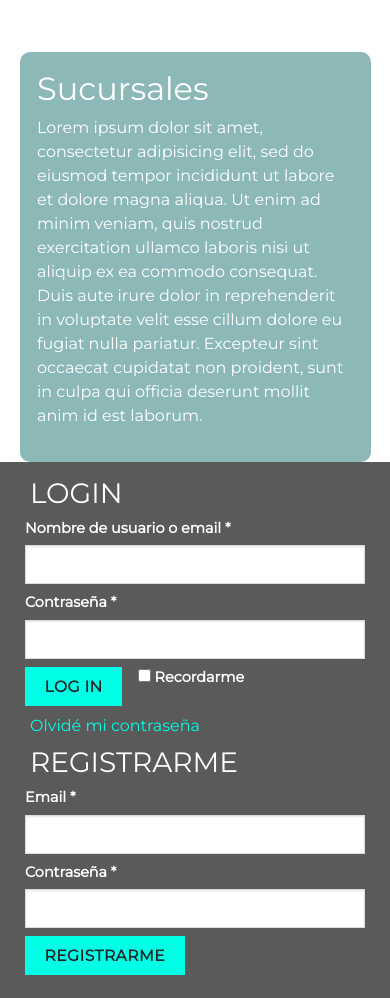
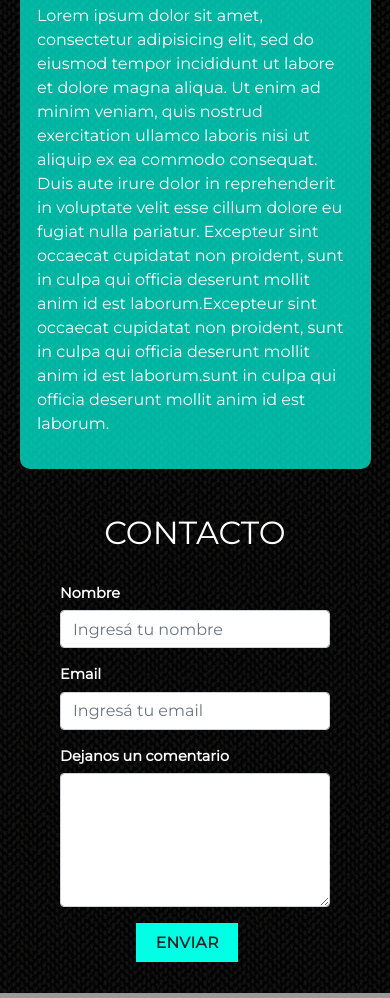
Before and after one commit to gisellegalvan05/eCommerceProject, a PHP site: page /home.php in a window 390 px wide. Shown: the part 2105-3103 px from the top of the page. Run offline with PHP 8.4, Linux system fonts and the light colour scheme; a map, chart or similar area stays blank.

Commit message:
Separe css para cada seccion

```diff
--- a/colecciones.php
+++ b/colecciones.php
@@ -7,7 +7,7 @@
   <meta name="viewport" content="width=device-width, initial-scale=1.0">
   <link href="https://fonts.googleapis.com/css?family=Montserrat" rel="stylesheet">
   <link rel="stylesheet" href="https://stackpath.bootstrapcdn.com/bootstrap/4.3.1/css/bootstrap.min.css" integrity="sha384-ggOyR0iXCbMQv3Xipma34MD+dH/1fQ784/j6cY/iJTQUOhcWr7x9JvoRxT2MZw1T" crossorigin="anonymous">
-  <link rel="stylesheet" href="css/styles.css">
+  <link rel="stylesheet" href="css/styles-products.css">
   <title>HOME</title>
 </head>
 <body>
--- a/css/styles.css
+++ b/css/styles.css
@@ -7,73 +7,62 @@
     box-sizing: border-box;
   }
 
-
   body {
-    background-color: #fff;
+background-image: url('../imgs/wool.png');
     box-sizing: border-box;
     font-family: 'Montserrat', sans-serif;
     width: 100% !important;
   }
+
   nav.navbar{
    background-color: rgba(0, 0, 0, 0.5)!important;
  }
+
   section.about, section.sucursales{
-
     padding-left:5%;
     padding-right:5%;
-
    }
-
 
   .titulo-division{
    text-align: center;
    text-transform: uppercase;
    margin-bottom: 30px;
    margin-top: 30px;
+   color:#fff;
   }
 
-  section.division {
-    background-color:rgba(0,0,0,0.9);
-    padding: 5px;
-    color:#fff;
-
-  }
 
   .google-maps {
         position: relative;
         padding-bottom: 75%;
         height: 0;
         overflow: hidden;
+    }
 
-    }
     .google-maps iframe {
         position: absolute;
         top: 0;
         left: 0;
         width: 100% !important;
         height: 80% !important;
-
-
     }
 
    .fondo-parrafo{
-    background-color: rgba(093,155,155,0.7);
+    background-color: rgba(0,255,229,0.7);
     border-radius: 10px;
     color:#fff;
     padding: 5%;
-
     }
 
- article.about-us-slide div.carousel div.carousel-inner div.carousel-item img{
-   border-radius: 3%;
- }
+   article.about-us-slide div.carousel div.carousel-inner div.carousel-item img{
+     border-radius: 3%;
+   }
 
   .img-firstCarousel{
       object-fit: cover;
       display:block;
-      height:48vh;
+      height:293px;
       width:100%;
-
   }
 
   .img-banner {
@@ -84,122 +73,9 @@
     height: 100vh;
   }
 
-  .relative {
-    position: relative;
-  }
+  .contacto-container{
 
-  .collection-title {
-    position: absolute;
-    width: 100%;
-    height: 100%;
-    background-color: #0000004a;
-    z-index: 20;
-    margin-right: 15px;
-  }
-
-  .collection-title h2 {
-    top: 40%;
-    display: -webkit-inline-box;
-    position: absolute;
-    width: 100%;
-    text-align: -webkit-center;
-    color: #fff;
-  }
-
-  .collection-title h5 {
-    top: 55%;
-    display: -webkit-inline-box;
-    position: absolute;
-    width: 100%;
-    text-align: -webkit-center;
-    color: #fff;
-  }
-
-  .coleccion {
-    margin-bottom: 10px;
-  }
-  .producto {
-    margin-bottom: 10px;
-  }
-  section.productos {
-    margin-bottom:40px;
-  }
-
-  .login-container {
-    background-color: #5a5a5a;
     padding: 15px 45px;
-  }
-
-  .center {
-    margin-left: auto;
-    margin-right: auto;
-  }
-
-  .lightbox-content .lightbox-inner {
-    padding: 30px 20px;
-  }
-
-  .lightbox-content .row:not(.row-collapse) {
-    padding-left: 0;
-    padding-right: 0;
-    margin-left: -15px;
-    margin-right: -15px;
-    width: auto;
-  }
-
-  .h3, h3 {
-    font-size: 1.75rem;
-  }
-
-  .h1, .h2, .h3, .h4, .h5, .h6, h1, h2, h3, h4, h5, h6 {
-    margin-bottom: .5rem;
-    font-weight: 500;
-    line-height: 1.2;
-  }
-
-  h1, h2, h3, h4, h5, h6 {
-    margin-top: 0;
-    margin-bottom: .5rem;
-  }
-
-  .uppercase {
-    text-transform: uppercase;
-  }
-
-  .pb-0 {
-    padding-bottom: 0 !important;
-  }
-
-  p.form-row-wide {
-    clear: both;
-  }
-
-  form p {
-    margin-bottom: .5em;
-  }
-
-  p {
-    margin-top: 0;
-  }
-
-  .input-text {
-    box-sizing: border-box;
-    border: 1px solid #ddd;
-    padding: 0 .75em;
-    height: 2.507em;
-    font-size: .97em;
-    border-radius: 0;
-    max-width: 100%;
-    width: 100%;
-    vertical-align: middle;
-    background-color: #fff;
-    color: #333;
-    box-shadow: inset 0 1px 2px rgba(0, 0, 0, 0.1);
-    transition: color .3s, border .3s, background .3s, opacity .3s;
-  }
-
-  .inline {
-    display: inline;
   }
 
   label {
@@ -212,12 +88,6 @@
     font-size: .9em;
     margin-bottom: 0.4em;
   }
-
-  .account-login-inner .uppercase,
-  .account-register-inner .uppercase {
-    color: white;
-  }
-
   .btnLogin {
     background-color: #00ffe5 !important;
     position: relative;
@@ -247,10 +117,6 @@
     box-sizing: border-box;
   }
 
-  .lostPassword a {
-    color: #00ffe5 !important;
-  }
-}
 
 @media only screen and (min-device-width : 481px) and (max-device-width : 768px) {}
 
--- a/hombre.php
+++ b/hombre.php
@@ -7,7 +7,7 @@
   <meta name="viewport" content="width=device-width, initial-scale=1.0">
   <link href="https://fonts.googleapis.com/css?family=Montserrat" rel="stylesheet">
   <link rel="stylesheet" href="https://stackpath.bootstrapcdn.com/bootstrap/4.3.1/css/bootstrap.min.css" integrity="sha384-ggOyR0iXCbMQv3Xipma34MD+dH/1fQ784/j6cY/iJTQUOhcWr7x9JvoRxT2MZw1T" crossorigin="anonymous">
-  <link rel="stylesheet" href="css/styles.css">
+  <link rel="stylesheet" href="css/styles-colections.css">
   <title>HOME</title>
 </head>
 
--- a/home.php
+++ b/home.php
@@ -63,7 +63,7 @@
             <article class="fondo-parrafo">
               <h2>Sucursales</h2>
             <p>
-            Lorem ipsum dolor sit amet, consectetur adipisicing elit, sed do eiusmod tempor incididunt ut labore et dolore magna aliqua. Ut enim ad minim veniam, quis nostrud exercitation ullamco laboris nisi ut aliquip ex ea commodo consequat. Duis aute irure dolor in reprehenderit in voluptate velit esse cillum dolore eu fugiat nulla pariatur. Excepteur sint occaecat cupidatat non proident, sunt in culpa qui officia deserunt mollit anim id est laborum.
+            Lorem ipsum dolor sit amet, consectetur adipisicing elit, sed do eiusmod tempor incididunt ut labore et dolore magna aliqua. Ut enim ad minim veniam, quis nostrud exercitation ullamco laboris nisi ut aliquip ex ea commodo consequat. Duis aute irure dolor in reprehenderit in voluptate velit esse cillum dolore eu fugiat nulla pariatur. Excepteur sint occaecat cupidatat non proident, sunt in culpa qui officia deserunt mollit anim id est laborum.Excepteur sint occaecat cupidatat non proident, sunt in culpa qui officia deserunt mollit anim id est laborum.sunt in culpa qui officia deserunt mollit anim id est laborum.
             </p>
             </article>
           </div>
@@ -105,44 +105,36 @@
       </div>
     </div>
 
-    <div class="row login-container">
-      <section id="login" class="center">
-        <div class="lightbox-inner">
-          <div class="row" id="customer_login">
-            <div class="col-12 col-lg-6 col pb-0 center">
-              <div class="account-login-inner">
-                <h3 class="uppercase">Login</h3>
-                <form class="" method="post">
-                  <p class="form-row form-row-wide"> <label for="username">Nombre de usuario o email&nbsp;<span class="required">*</span></label> <input type="text" class="input-text" name="username" id="username" autocomplete="username" value="">
-                  </p>
-                  <p class="form-row form-row-wide"> <label for="password">Contraseña&nbsp;<span class="required">*</span></label> <input class="input-text" type="password" name="password" id="password" autocomplete="current-password"></p>
-                  <p class="form-row">
-                    <button type="submit" class="btnLogin" name="login" value="Log in">Log in</button>
-                    <label class="">
-                      <input class="" name="rememberme" type="checkbox" id="rememberme" value="forever"> <span>Recordarme</span>
-                    </label>
-                  </p>
-                  <p class="lostPassword"> <a href="#">Olvidé mi contraseña</a></p>
-                </form>
-              </div>
-            </div>
-            <div class="col-12 col-lg-6 col pb-0 center">
-              <div class="account-register-inner">
-                <h3 class="uppercase">Registrarme</h3>
-                <form method="post" class="">
-                  <p class="form-row form-row-wide"> <label for="reg_email">Email&nbsp;<span class="required">*</span></label> <input type="email"
-                      class="input-text" name="email" id="reg_email" autocomplete="email" value=""></p>
-                  <p class="form-row form-row-wide"> <label for="reg_password">Contraseña&nbsp;<span class="required">*</span></label> <input type="password"
-                      class="input-text" name="password" id="reg_password" autocomplete="new-password"></p>
-                  <div class="privacy-policy-text"></div>
-                  <p class="form-row"><button type="submit" class="btnLogin" name="register" value="Register">Registrarme</button></p>
-                </form>
-              </div>
-            </div>
-          </div>
-        </div>
-      </section>
-
+ <footer>
+   <div class="contacto-container">
+  <div class="row">
+    <div class="col-12">
+      <h2 class="titulo-division footer-tit">Contacto</h2>
+    </div>
+  </div>
+  <div class="container">
+<form>
+  <div class="form-row justify-content-center">
+    <div class="form-group col-12 col-md-3">
+      <label for="name">Nombre</label>
+      <input type="text" class="form-control" id="name" name="name" placeholder="Ingresá tu nombre">
+    </div>
+      <div class="form-group col-12 col-md-3">
+        <label for="email">Email</label>
+        <input type="email" class="form-control" id="email" placeholder="Ingresá tu email">
+      </div>
+  </div>
+  <div class="form-row justify-content-center">
+    <div class="form-group col-12 col-md-6">
+    <label for="comentarios">Dejanos un comentario</label>
+   <textarea class="form-control" id="comentarios"  name="coments" rows="5"></textarea>
+  </div>
+ </div>
+    <p class="form-row justify-content-center "><button type="submit" class="btnLogin" name="submit" value="Submit">Enviar</button></p>
+</form>
+</div>
+    </div>
+ </footer>
 
 
 
--- a/login.php
+++ b/login.php
@@ -7,7 +7,7 @@
   <meta name="viewport" content="width=device-width, initial-scale=1.0">
   <link href="https://fonts.googleapis.com/css?family=Montserrat" rel="stylesheet">
   <link rel="stylesheet" href="https://stackpath.bootstrapcdn.com/bootstrap/4.3.1/css/bootstrap.min.css" integrity="sha384-ggOyR0iXCbMQv3Xipma34MD+dH/1fQ784/j6cY/iJTQUOhcWr7x9JvoRxT2MZw1T" crossorigin="anonymous">
-  <link rel="stylesheet" href="css/styles.css">
+  <link rel="stylesheet" href="css/styles-login.css">
   <title>HOME</title>
 </head>
 <body>
@@ -48,6 +48,7 @@
       </div>
     </div>
   </section>
+</div>
   <script src="https://code.jquery.com/jquery-3.3.1.slim.min.js" integrity="sha384-q8i/X+965DzO0rT7abK41JStQIAqVgRVzpbzo5smXKp4YfRvH+8abtTE1Pi6jizo" crossorigin="anonymous"></script>
   <script src="https://cdnjs.cloudflare.com/ajax/libs/popper.js/1.14.7/umd/popper.min.js" integrity="sha384-UO2eT0CpHqdSJQ6hJty5KVphtPhzWj9WO1clHTMGa3JDZwrnQq4sF86dIHNDz0W1" crossorigin="anonymous"></script>
   <script src="https://stackpath.bootstrapcdn.com/bootstrap/4.3.1/js/bootstrap.min.js" integrity="sha384-JjSmVgyd0p3pXB1rRibZUAYoIIy6OrQ6VrjIEaFf/nJGzIxFDsf4x0xIM+B07jRM" crossorigin="anonymous"></script>
--- a/mujer.php
+++ b/mujer.php
@@ -9,7 +9,7 @@
   <meta name="viewport" content="width=device-width, initial-scale=1.0">
   <link href="https://fonts.googleapis.com/css?family=Montserrat" rel="stylesheet">
   <link rel="stylesheet" href="https://stackpath.bootstrapcdn.com/bootstrap/4.3.1/css/bootstrap.min.css" integrity="sha384-ggOyR0iXCbMQv3Xipma34MD+dH/1fQ784/j6cY/iJTQUOhcWr7x9JvoRxT2MZw1T" crossorigin="anonymous">
-  <link rel="stylesheet" href="css/styles.css">
+  <link rel="stylesheet" href="css/styles-colections.css">
   <title>HOME</title>
 </head>
 <body>
--- a/ninio.php
+++ b/ninio.php
@@ -8,7 +8,7 @@
   <meta name="viewport" content="width=device-width, initial-scale=1.0">
   <link href="https://fonts.googleapis.com/css?family=Montserrat" rel="stylesheet">
   <link rel="stylesheet" href="https://stackpath.bootstrapcdn.com/bootstrap/4.3.1/css/bootstrap.min.css" integrity="sha384-ggOyR0iXCbMQv3Xipma34MD+dH/1fQ784/j6cY/iJTQUOhcWr7x9JvoRxT2MZw1T" crossorigin="anonymous">
-  <link rel="stylesheet" href="css/styles.css">
+  <link rel="stylesheet" href="css/styles-colections.css">
   <title>HOME</title>
 </head>
 
```
Also changed, not shown: css/styles-colections.css (added, +62 -0 lines), css/styles-login.css (added, +151 -0 lines), css/styles-products.css (added, +84 -0 lines), imgs/black.png (added), imgs/wheat.png (added), imgs/wool.png (added).
